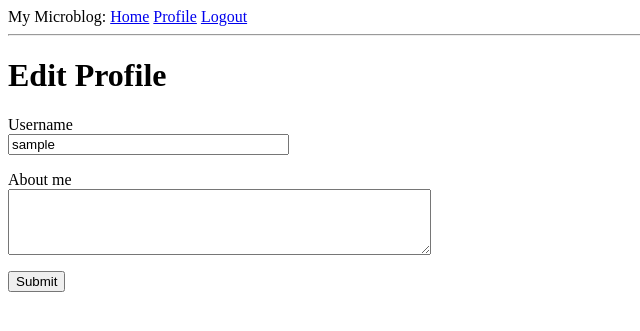
After one commit to PinkWitch13/HF_Python, a Flask app: page /edit_profile in a window 1280 px wide. The commit adds this page. Shown: the top 331 px of the page, without its empty margins (0-640 px from the left). Run offline with Flask 3, Linux system fonts and the light colour scheme; the visitor is signed in with stand-in values (Sample User, id 1); data comes from the database, SQL or seed files in the repository; both versions use the stored data as it was after the commit.

Commit message:
added edit user profile and about me in my_microblog

```diff
--- a/my_microblog/app/forms.py
+++ b/my_microblog/app/forms.py
@@ -1,6 +1,6 @@
 from flask_wtf import FlaskForm
-from wtforms import StringField, PasswordField, BooleanField, SubmitField
-from wtforms.validators import ValidationError, DataRequired, Email, EqualTo
+from wtforms import StringField, PasswordField, BooleanField, SubmitField, TextAreaField
+from wtforms.validators import ValidationError, DataRequired, Email, EqualTo, Length
 from app.models import User
 
 class LoginForm(FlaskForm):
@@ -26,3 +26,8 @@ class RegistrationForm (FlaskForm):
         user = User.query.filter_by(email=email.data).first()
         if user is not None:
             raise ValidationError('Please use a different email adress.')
+
+class EditProfileForm(FlaskForm):
+    username = StringField('Username', validators=[DataRequired()])
+    about_me = TextAreaField('About me', validators=[Length(min=0, max=140)])
+    submit = SubmitField('Submit')
--- a/my_microblog/app/routes.py
+++ b/my_microblog/app/routes.py
@@ -3,7 +3,7 @@ from urllib.parse import urlparse
 from flask_login import current_user, login_user, logout_user, login_required
 from datetime import datetime
 from app import app, db
-from app.forms import LoginForm, RegistrationForm
+from app.forms import LoginForm, RegistrationForm, EditProfileForm
 from app.models import User
 
 @app.before_request
@@ -67,3 +67,19 @@ def user(username):
         {'author' : user, 'body' : 'Test post #2'}
     ]
     return render_template('user.html', user=user, posts = posts)
+
+@app.route('/edit_profile', methods=['GET', 'POST'])
+@login_required
+def edit_profile():
+    form = EditProfileForm()
+    if form.validate_on_submit():
+        current_user.username = form.username.data
+        current_user.about_me = form.about_me.data
+        db.session.commit()
+        flash('Your changes have been saved.')
+        return redirect(url_for('edit_profile'))
+    elif request.method == 'GET':
+        form.username.data = current_user.username
+        form.about_me.data = current_user.about_me
+    return render_template('edit_profile.html', title='Edit Profile',
+                           form=form)
--- /dev/null
+++ b/my_microblog/app/templates/edit_profile.html
@@ -0,0 +1,23 @@
+{% extends "base.html" %}
+
+{% block content %}
+   <h1>Edit Profile</h1>
+   <form action="" method="post">
+    {{ form.hidden_tag() }}
+    <p>
+        {{ form.username.label }}<br>
+        {{ form.username(size=32) }}<br>
+        {% for error in form.username.errors %}
+        <span style="color: red;">[{{ error }}]</span>
+        {% endfor %}
+    </p>
+    <p>
+        {{ form.about_me.label }}<br>
+        {{ form.about_me(cols=50, rows=4) }}<br>
+        {% for error in form.about_me.errors %}
+        <span style="color: red;">[{{ error }}]</span>
+        {% endfor %}
+    </p>
+    <p>{{ form.submit() }}</p>
+   </form>
+{% endblock %}
--- a/my_microblog/app/templates/user.html
+++ b/my_microblog/app/templates/user.html
@@ -8,6 +8,9 @@
                 <h1>User: {{ user.username }}</h1>
                 {% if user.about_me %}<p>{{ user.about_me}}</p>{% endif %}
                 {% if user.last_seen %}<p>Last seen on: {{ user.last_seen }}</p>{% endif %}
+                {% if user == current_user %}
+                <p><a href="{{ url_for('edit_profile') }}">Edit your profile</a></p>
+                {% endif %}
             </td>
         </tr>
     </table>
```
Also changed, not shown: my_microblog/app.db.
